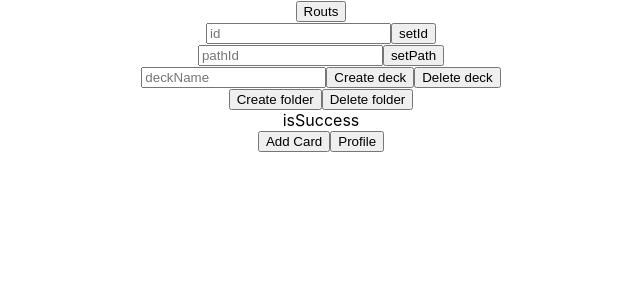
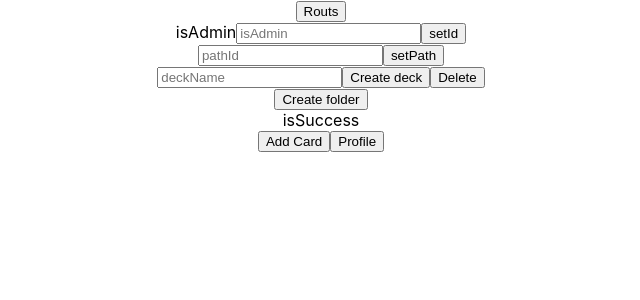
Before and after one commit to IgnatZakalinsky/cards, a React (Create React App) app: page /createDeck in a window 1280 px wide. Shown: the top 300 px of the page, without its empty margins (319-959 px from the left). Built offline with nearby package versions, Linux system fonts and the light colour scheme.

Commit message:
Create and add functionality create Deck and initial delete Deck. Add useState hook for NameDeck input.

```diff
--- a/src/createDeckVladimir/UI/CreateDeck.jsx
+++ b/src/createDeckVladimir/UI/CreateDeck.jsx
@@ -1,17 +1,21 @@
-import React from 'react';
+import React,{useState} from 'react';
 import {NavLink} from "react-router-dom";
 import s from './CreateDeck.module.css';
 import {connect} from "react-redux";
-import {setId, setPathId} from "../BLL/createDeckReducer";
+import {deleteDeck, setDeck, setId, setIsAdmin, setPathId} from "../BLL/createDeckReducer";
+import {getId, getIsAuth, getPathId, getStatus} from "../BLL/selectors";
 
-const CreateDeck = ({id,pathId,setId,setPathId}) => {
+const CreateDeck = ({id,isAdmin,pathId,setId,setPathId,setIsAdmin,status,setDeck,deleteDeck}) => {
+
+    const [name, setName] = useState('');
 
     const set = (e,type) => {
         let value = e.currentTarget.value;
         if(value){
             switch (type) {
                 case 'id': {
-                    setId(value); //Adding id in state
+                    //setId(value); //Adding id in state
+                    setIsAdmin(value); //Adding toggle flag isAuth in state
                     break;
                 }
                 case 'pathId': {
@@ -27,33 +31,51 @@ const CreateDeck = ({id,pathId,setId,setPathId}) => {
         alert(typeId ? typeId : 'empty');
     };
 
+    const changeName = (e) => {
+        let value = e.currentTarget.value;
+        setName(value);
+    };
+
+    const createDeck = () => {
+        if(pathId && name.trim()){
+            setDeck(Number(pathId),name)
+        }
+    };
+
+    const delDeck = () => {
+        if(isAdmin === true){
+            deleteDeck()
+        }
+    };
+
     return (
         <div className={s.container}>
            <div>
-               <input onChange={(e) => set(e,'id')} type="text" placeholder={'id'}/>
-               <button onClick={() => alertId(id)}>setId</button>
+               <span>isAdmin</span>
+               <input onChange={(e) => set(e,'id')} type="text" placeholder={'isAdmin'}/>
+               <button onClick={() => alertId(isAdmin)}>setId</button>
            </div>
             <div>
                 <input onChange={(e) => set(e,'pathId')} type="text" placeholder={'pathId'}/>
                 <button onClick={() => alertId(pathId)}>setPath</button>
             </div>
             <div>
-                <input type="text" placeholder={'deckName'}/>
-                <button onClick={() => {}}>Create deck</button>
-                <button onClick={() => {}}>Delete deck</button>
+                <input onChange={changeName} type="text" placeholder={'deckName'} value={name}/>
+                <button onClick={createDeck}>Create deck</button>
+                <button onClick={delDeck}>Delete</button>
             </div>
             <div>
                 <button onClick={() => {}}>Create folder</button>
-                <button onClick={() => {}}>Delete folder</button>
+                {/*<button onClick={() => {}}>Delete folder</button>*/}
             </div>
-            <span>isSuccess</span>   {/*status flag */}
+            <span>{status}</span>   {/*status flag */}
             <div className={s.btns}>
-                <button><NavLink to={'/addCard'} >Add Card</NavLink></button>
-                <button><NavLink to={'/profile'} >Profile</NavLink></button>
+                <button><NavLink to={'/addCard'}>Add Card</NavLink></button>
+                <button><NavLink to={'/profile'}>Profile</NavLink></button>
             </div>
         </div>
     );
 
 };
 
-export default connect((state) => ({id: state.createDeck.id,pathId: state.createDeck.pathId}),{setId,setPathId})(CreateDeck);
+export default connect((state) => ({id: getId(state),isAdmin: getIsAuth(state),pathId: getPathId(state),status: getStatus(state)}),{setId,setPathId,setIsAdmin,setDeck,deleteDeck})(CreateDeck);
```
